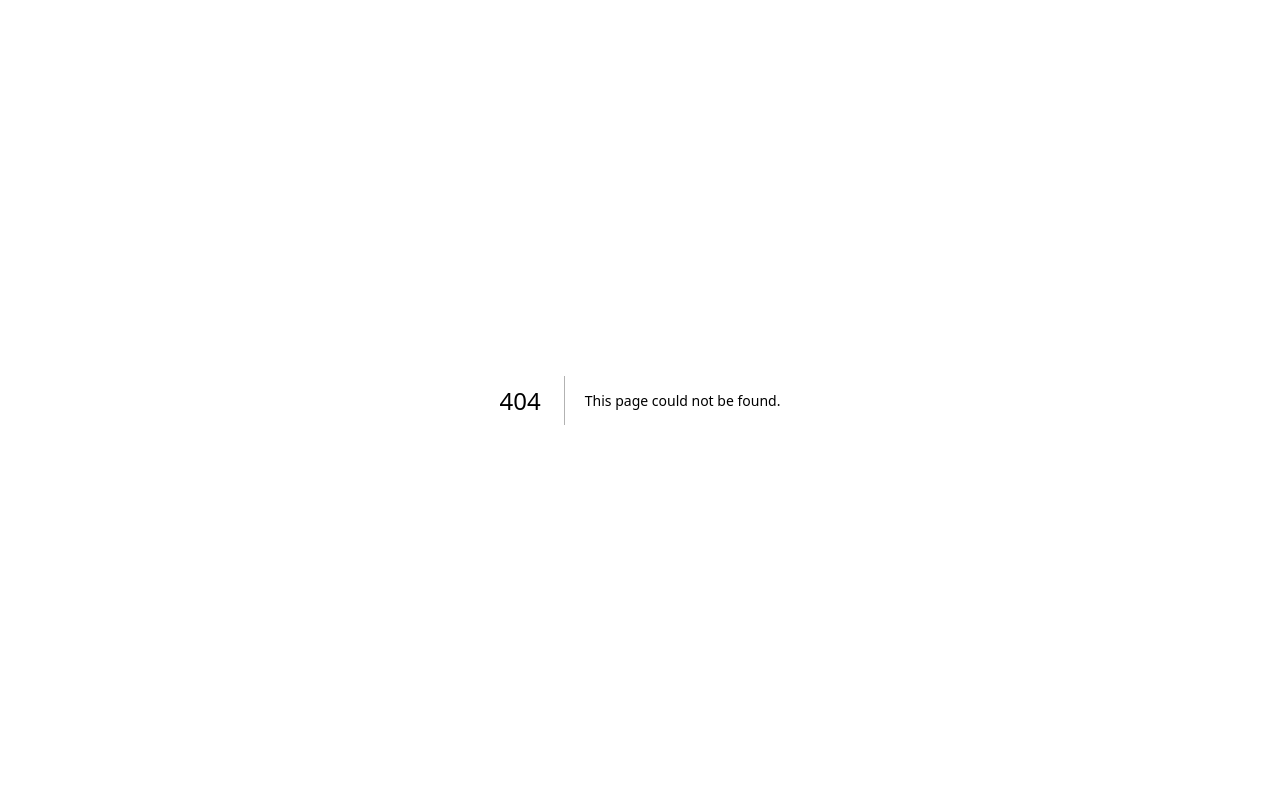
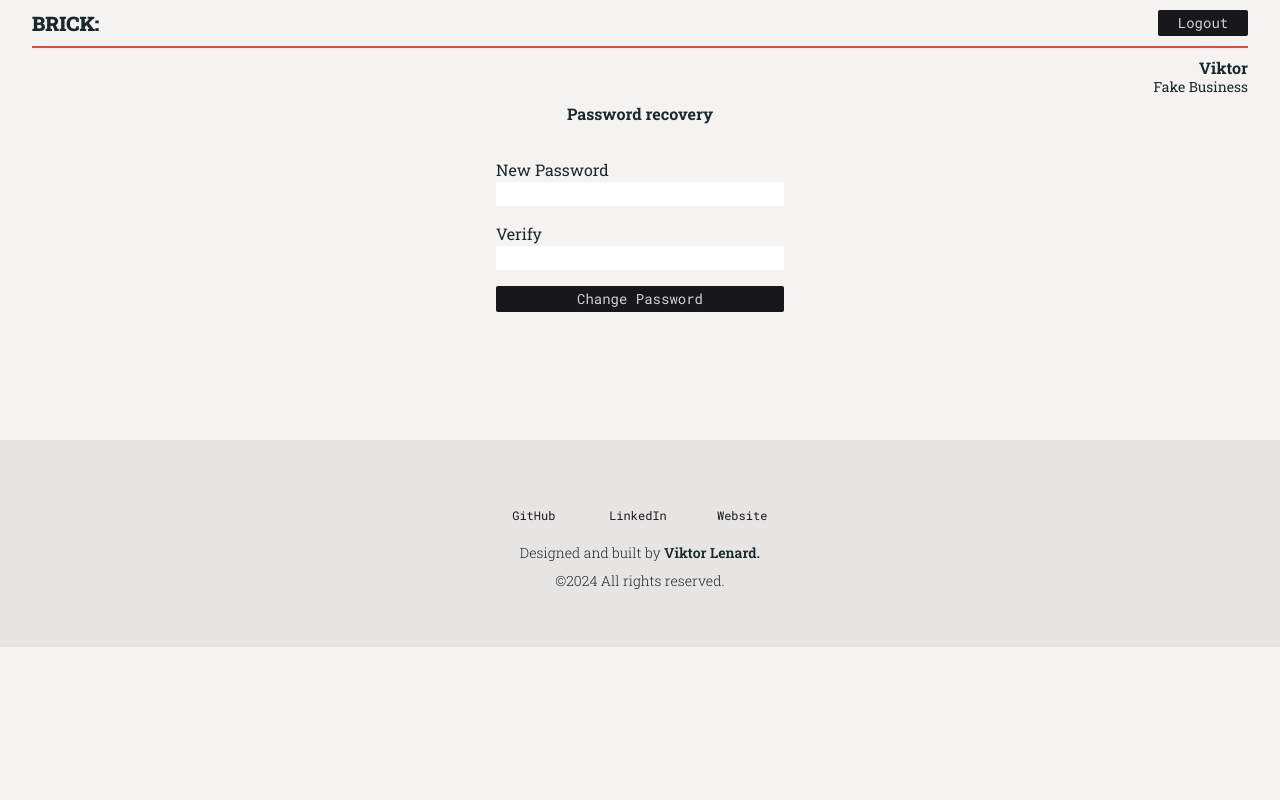
Before and after one commit to viktorlenard/brick, a Next.js app: page /listings/change-password in a window 1280 px wide. Before the commit this address had no page. Shown: the top 800 px of the page. Built offline with nearby package versions, Linux system fonts and the light colour scheme; no server answers.

Commit message:
Laid foundation for password recovery with custom magic links, error messages and password reset page.

```diff
--- a/src/app/Login.tsx
+++ b/src/app/Login.tsx
@@ -11,7 +11,7 @@ interface LoginProps {
     isPasswordLogin: boolean,
 }
 
-const labelStyle = 'flex flex-col items-left font-mono font-bold text-sm mt-4'
+export const labelStyle = 'flex flex-col items-left font-mono font-bold text-sm mt-4'
 
 
 export const Login = ({ isPasswordLogin } : LoginProps ) => {
@@ -65,10 +65,13 @@ export const Login = ({ isPasswordLogin } : LoginProps ) => {
                         </div>
                     )}
                 </div>
+                {!isPasswordLogin && (
+                    <input type="hidden" name="type" value="login" />
+                )}
                 <div className='mt-4'>
                     <Button type="submit" size={'s'} dark={true}>Sign in</Button>
                 </div>
-                <div className='mt-4'>
+                <div className='mt-4 flex flex-col items-center'>
                     {!isPasswordLogin && (
                         <Link href={{pathname: '/', query:{ magicLink: 'no' }}}
                         className='text-xs hover:underline' role='button' >Sign in with password</Link>
@@ -77,6 +80,7 @@ export const Login = ({ isPasswordLogin } : LoginProps ) => {
                         <Link href={{pathname: '/', query:{ magicLink: 'yes' }}}
                         className='text-xs hover:underline' role='button' >Sign in with Magic Link</Link>
                     )}
+                    <Link href={'/recovery'}  className='text-xs hover:underline mt-4' >Unable to sign in</Link>
                 </div>
             </form>
         </div>
--- a/src/app/auth/magic-link/route.ts
+++ b/src/app/auth/magic-link/route.ts
@@ -1,15 +1,23 @@
 import { NextRequest, NextResponse } from "next/server"
 import { getAdminClient } from "@/app/utils/supabase/adminClient"
 import nodemailer from "nodemailer"
+import { SearchParams } from "next/dist/server/request/search-params"
+
+type LinkType = 'recovery' | 'login'
+
+const isValidLinkType = (value: any): value is LinkType => {
+    return value === 'recovery' || value === 'login'
+}
 
 export const POST = async (request : NextRequest) => {
 
     const formData = await request.formData()
     const email = formData.get("email")
+    const linkType = formData.get('type')
 
     const supabaseAdmin = getAdminClient()
 
-    if (typeof email !== "string") {
+    if (typeof email !== "string" || !isValidLinkType(linkType)) {
         return NextResponse.redirect(
             new URL(`/error?type=invalid-input`, request.url),
             { status: 302 }
@@ -32,7 +40,7 @@ export const POST = async (request : NextRequest) => {
     // Extract the hashed_token from the link properties
     const { hashed_token } = linkData.properties
     // Construct custom magic link.
-    const constructedLink = new URL(`/auth/verify?hashed_token=${hashed_token}`, request.url)
+    const constructedLink = new URL(`/auth/verify?hashed_token=${hashed_token}&type=${linkType}`, request.url)
     // Initialise a transporter to send custom email.
     const transporter = nodemailer.createTransport({
         host: 'localhost',
@@ -50,7 +58,7 @@ export const POST = async (request : NextRequest) => {
     })
 
     return NextResponse.redirect(
-        new URL('/magic-thanks', request.url),{ status: 302 }
+        new URL(`/magic-thanks?type=${linkType}`, request.url), { status: 302 }
     )
 
 }
--- a/src/app/auth/password-login/route.ts
+++ b/src/app/auth/password-login/route.ts
@@ -27,7 +27,7 @@ export const POST = async (request : NextRequest) => {
     }
 
     return NextResponse.redirect(
-        new URL('/tickets', request.url),{ status: 302 }
+        new URL('/listings', request.url),{ status: 302 }
     )
 
 }
--- a/src/app/auth/verify/route.ts
+++ b/src/app/auth/verify/route.ts
@@ -1,10 +1,12 @@
 import { NextRequest, NextResponse } from "next/server"
 import { getUtilClient } from "@/app/utils/supabase/cookiesUtilClient"
+import { link } from "fs"
 
 export const GET = async (request : NextRequest) => {
 
     const { searchParams } = new URL(request.url)
     const hashed_token = searchParams.get('hashed_token')
+    const linkType = searchParams.get('type')
 
     const supabase = await getUtilClient()
 
@@ -24,7 +26,11 @@ export const GET = async (request : NextRequest) => {
             new URL("/error?type=invalid_magiclink", request.url)
         );
     } else {
-        return NextResponse.redirect(new URL("/listings", request.url));
+        if(linkType === 'recovery'){
+            return NextResponse.redirect(new URL('/listings/change-password', request.url))
+        } else if(linkType === 'login'){
+            return NextResponse.redirect(new URL("/listings", request.url));
+        }
     }
 
 }
--- /dev/null
+++ b/src/app/listings/change-password/page.tsx
@@ -0,0 +1,61 @@
+'use client'
+import { getClient } from "@/app/utils/supabase/browserClient"
+import { useState, useRef } from "react"
+import { Button } from "@/app/components/Button"
+import Link from "next/link"
+
+export const ChangePasswordPage = () => {
+
+    const [passwordChanged, setPasswordChanged] = useState<boolean>(false)
+    const passwordRef = useRef<HTMLInputElement>(null);
+    const verifyRef = useRef<HTMLInputElement>(null);
+    const supabase = getClient()
+
+    return(
+        <div className='flex flex-col items-center justify-center min-w-full'>
+            <h3 className='font-bold mb-8'>Password recovery</h3>
+            {passwordChanged ? (
+                <div className='flex flex-col items-center justify-center['>
+                    <h3 className='font-bold mb-8'>Password updated successfully!</h3>
+                    <Link className='text-xs hover:underline' role='button' href={'/listings'}>Back to listings</Link>
+                </div>
+            ) : (
+                <form onSubmit={
+                    (event) => {event.preventDefault();
+                    const passwordValue = passwordRef.current?.value.trim();
+                    const verifyValue = verifyRef.current?.value.trim();
+
+                    if (!passwordValue || !verifyValue) {
+                        alert("Please fill out both fields.");
+                        return;
+                    }
+
+                    if (passwordValue !== verifyValue) {
+                        alert("Passwords do not match!");
+                        return;
+                    }
+
+                    supabase.auth.updateUser({password: passwordValue}).then((result) => {
+                        if (result.error) {
+                            alert(result.error.message);
+                        } else {
+                            if (passwordRef.current) passwordRef.current.value = "";
+                            if (verifyRef.current) verifyRef.current.value = "";
+                            setPasswordChanged(true)
+                        }
+                    })
+                }}>
+                    <div className='flex flex-col'>
+                        <label>New Password</label>
+                        <input className='min-w-72 mb-4' ref={passwordRef} type='password' required id="password"></input>
+                        <label>Verify</label>
+                        <input className='min-w-72 mb-4' ref={verifyRef} type='password' required id="verify"></input>
+                        <Button dark={true} type="submit">Change Password</Button>
+                    </div>
+                </form>
+            )}
+        </div>
+    )
+}
+
+export default ChangePasswordPage
--- a/src/app/magic-thanks/page.tsx
+++ b/src/app/magic-thanks/page.tsx
@@ -1,7 +1,10 @@
 import Link from 'next/link'
 import { Button } from '../components/Button'
+import { SearchParams } from 'next/dist/server/request/search-params'
 
-export const MagicLinkSuccessPage = () => {
+export const MagicLinkSuccessPage = async ( { searchParams } : { searchParams : SearchParams }) => {
+
+    const { type } = await searchParams;
 
     return(
         <div className='flex flex-col bg-light text-dark min-h-dvh min-w-full items-center justify-center'>
@@ -13,7 +16,11 @@ export const MagicLinkSuccessPage = () => {
                 <div className='mb-5 text-center'>
                     <div className='font-bold'>
                         <p className='font-bold'>Email on the way!</p>
-                        <p className='font-bold'>Your magic link should arrive in a few seconds.</p>
+                        {(type === 'recovery' || type === 'login') ? (
+                            <p className='font-bold'>{`Your ${type} link should arrive in a few seconds.`}</p>
+                            ) : (
+                            <p className='font-bold'>Your magic link should arrive in a few seconds.</p>
+                            )}
                     </div>
                 </div>
                 <div className='min-w-full flex items-center justify-center'>
--- /dev/null
+++ b/src/app/recovery/page.tsx
@@ -0,0 +1,40 @@
+'use client'
+import Link from "next/link"
+import { useRef } from "react"
+import { labelStyle } from "../Login"
+import { Button } from "../components/Button"
+import { getClient } from "../utils/supabase/browserClient"
+
+export const RecoveryPage = () => {
+
+    const emailInputRef = useRef<HTMLInputElement>(null)
+
+    const supabase = getClient()
+
+    return(
+        <div className='flex items-center justify-center flex-col min-h-dvh'>
+            <h1 className='font-black text-4xl leading-none'>BRICK:</h1>
+            <h3 className='font-bold text-accent leading-none'>Password recovery</h3>
+            <form className='flex flex-col items-center'
+                action={'/auth/magic-link/'} method='POST'>
+                <div>
+                    <div>
+                        <label className={labelStyle}>
+                            Email
+                            <input name="email" type="email" className='text-dark' required ref={emailInputRef} />
+                        </label>
+                    </div>
+                </div>
+                <input type="hidden" name="type" value="recovery" />
+                <div className='mt-4'>
+                    <Button type="submit" size={'s'} dark={true}>Reset password</Button>
+                </div>
+            </form>
+            <div className='mt-4 flex flex-col items-center'>
+                <Link href={'/'}  className='text-xs hover:underline mt-4' >Go back</Link>
+            </div>
+        </div>
+    )
+}
+
+export default RecoveryPage
```
